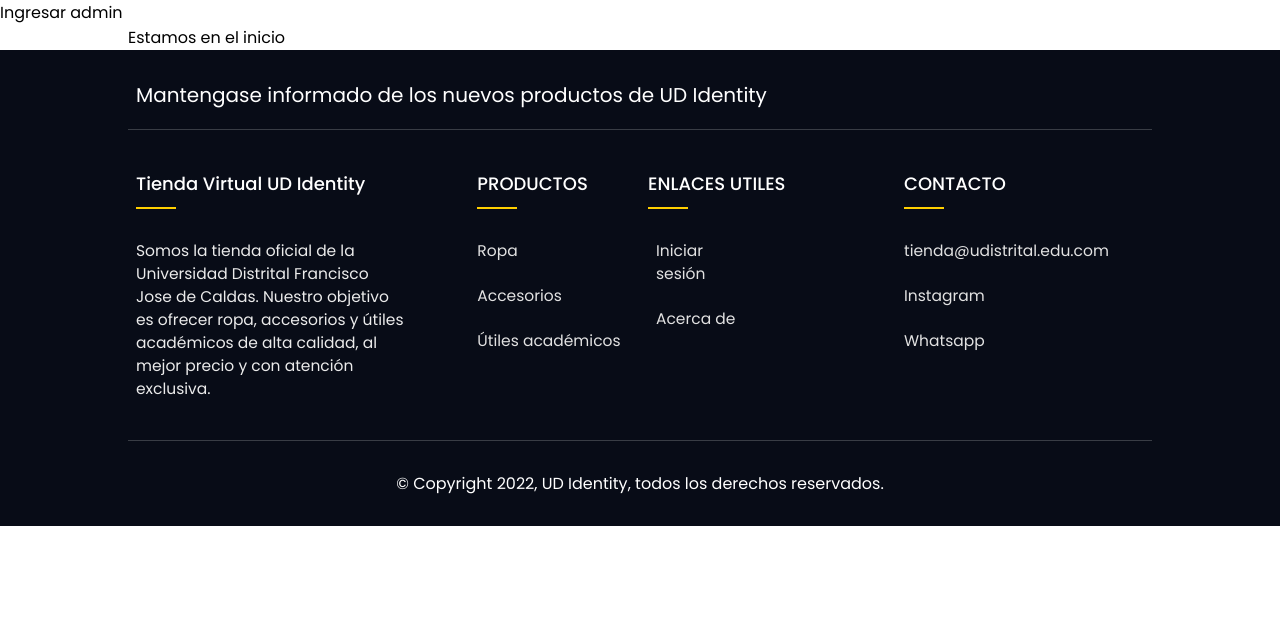
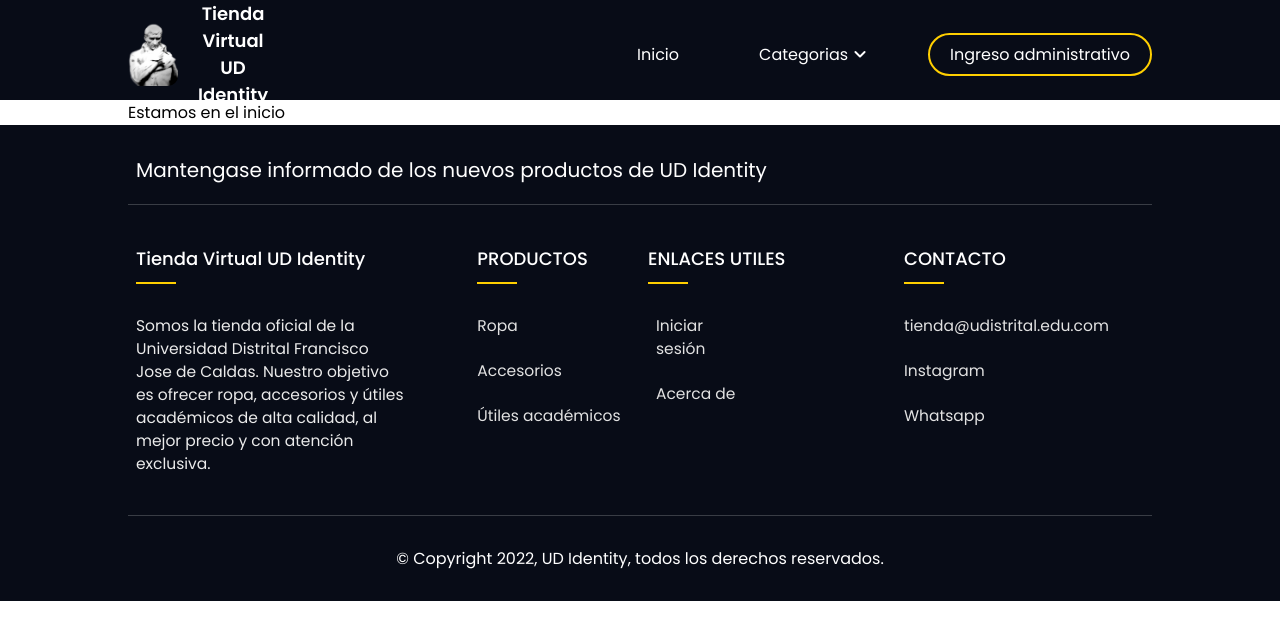
Before and after one commit to santiagobaronz/e-commerce, a website with bundled scripts: page index.html in a window 1280 px wide. Built offline with nearby package versions, Linux system fonts and the light colour scheme; a script that the page names is missing; files whose address does not match are found by name.

Commit message:
[Diseño] Menú superior terminado

```diff
--- a/index.html
+++ b/index.html
@@ -13,8 +13,15 @@
     <body>
         <header>
             <nav>
-
-                <ul id="login-button">Ingresar admin</ul>
+                <div class="logo-ud-identity">
+                    <img src="./src/assets/sabio.png" alt="" srcset="">
+                    <span>Tienda Virtual UD Identity</span>
+                </div>
+                <ul>
+                    <li>Inicio</li>
+                    <li>Categorias<span class="material-icons-round menu-icon">keyboard_arrow_down</span></li>
+                    <li id="login-button">Ingreso administrativo</li>
+                </ul>
             </nav>
         </header>
 
--- a/src/css/styles.css
+++ b/src/css/styles.css
@@ -65,6 +65,76 @@
     margin:auto;
 }
 
+/*Top menu*/
+
+header{
+    background-color: #080c17
+}
+
+nav{
+    width: 80%;
+    margin: auto;
+    display: grid;
+    grid-template-columns: 1fr 4fr;
+    column-gap: 30px;
+    height: 100px;
+}
+
+.logo-ud-identity{
+    display: flex;
+    cursor: pointer;
+}
+
+.logo-ud-identity > img{
+    width: 50px;
+    border-radius: 10px;
+    display: inline-block;
+    margin: auto 0;
+}
+
+.logo-ud-identity > span {
+    margin: auto 80px auto 20px;
+    color: var(--white);
+    font-size: 18px;
+    text-align: center;
+    font-weight: 600;
+}
+
+nav > ul{
+    text-align: right;
+    color: var(--white);
+    display: flex;
+    align-items: center;
+    justify-content: right;
+}
+
+nav > ul > li{
+    margin-left: 80px;
+    position: relative;
+    cursor: pointer;
+}
+
+#login-button{
+    background-color: transparent;
+    padding-right: 20px;
+    padding-left: 20px;
+    padding-top: 7px;
+    padding-bottom: 7px;
+    border-radius: 25px;
+    border: 2px solid #ffcf00 !important;
+    transition: 0.1s all;
+}
+
+#login-button:hover{
+    background-color: #ffcf00;
+    color: var(--black);
+    transition: 0.1s all;
+}
+
+.menu-icon{
+    position: absolute;
+    top: 0;
+}
 
 /* Footer */
 
```
Also changed, not shown: src/assets/logo_horizontal.png (renamed from src/assets/logo-horizontal.png), src/assets/logo_horizontal_blanco.png (added), src/assets/sabio.png (added).
